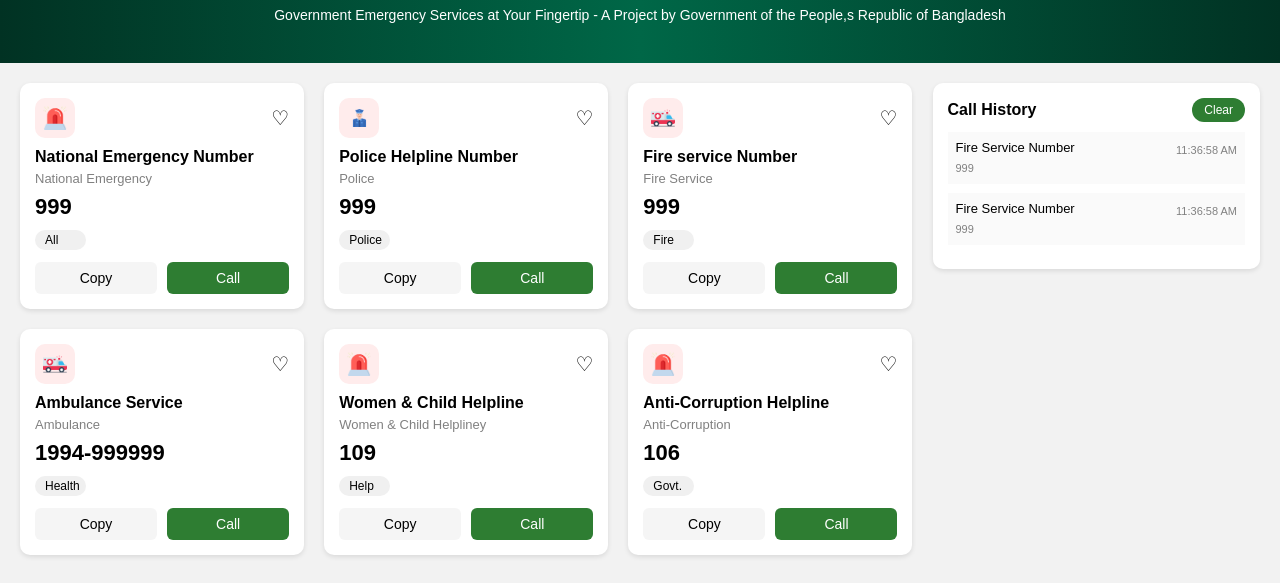
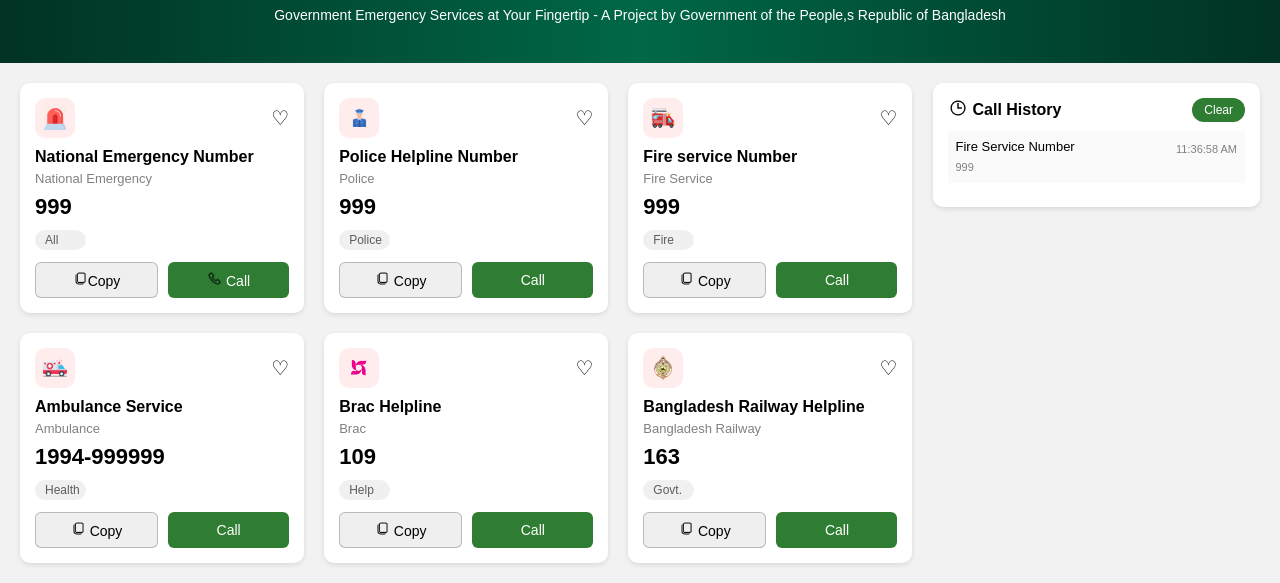
Before and after one commit to Tahsin-labs/assignment-js, a plain HTML site: page index.html in a window 1280 px wide. Shown: the part 246-829 px from the top of the page. Drawn offline with Linux system fonts and the light colour scheme.

Commit message:
all done

```diff
--- a/index.html
+++ b/index.html
@@ -47,8 +47,8 @@
         <div class="number">999</div>
         <div class="tag">All</div>
         <div class="card-footer">
-          <button class="btn-light"> Copy</button>
-          <button class="btn-green"> Call</button>
+          <button class="btn-light"> <img class="size" src="assets/copy.png.png" alt="">Copy</button>
+          <button class="btn-green"> <img  class="size " src="assets/call.png.png" alt=""> Call</button>
         </div>
       </div>
 
@@ -63,7 +63,7 @@
         <div class="number">999</div>
         <div class="tag">Police</div>
         <div class="card-footer">
-          <button class="btn-light"> Copy</button>
+          <button class="btn-light">  <img class="size" src="assets/copy.png.png" alt=""> Copy</button>
           <button class="btn-green"> Call</button>
         </div>
       </div>
@@ -72,7 +72,7 @@
 
       <div class="card">
         <div class="card-header">
-          <img src="assets/ambulance.png" alt="icon">
+          <img src="assets/fire-service.png" alt="icon">
           <span>♡</span>
         </div>
         <h3>Fire service Number</h3>
@@ -80,7 +80,7 @@
         <div class="number">999</div>
         <div class="tag">Fire</div>
         <div class="card-footer">
-          <button class="btn-light"> Copy</button>
+          <button class="btn-light">  <img class="size" src="assets/copy.png.png" alt=""> Copy</button>
           <button class="btn-green"> Call</button>
         </div>
       </div>
@@ -96,7 +96,7 @@
         <div class="number">1994-999999</div>
         <div class="tag">Health</div>
         <div class="card-footer">
-          <button class="btn-light"> Copy</button>
+          <button class="btn-light">  <img class="size" src="assets/copy.png.png" alt=""> Copy</button>
           <button class="btn-green"> Call</button>
         </div>
       </div>
@@ -104,15 +104,15 @@
 
       <div class="card">
         <div class="card-header">
-          <img src="assets/emergency.png" alt="icon">
+          <img src="assets/brac.png" alt="icon">
           <span>♡</span>
         </div>
-        <h3>Women & Child Helpline</h3>
-        <p>Women & Child Helpliney</p>
+        <h3>Brac Helpline</h3>
+        <p>Brac</p>
         <div class="number">109</div>
         <div class="tag">Help</div>
         <div class="card-footer">
-          <button class="btn-light"> Copy</button>
+          <button class="btn-light">  <img class="size" src="assets/copy.png.png" alt=""> Copy</button>
           <button class="btn-green"> Call</button>
         </div>
       </div>
@@ -120,15 +120,15 @@
 
       <div class="card">
         <div class="card-header">
-          <img src="assets/emergency.png" alt="icon">
+          <img src="assets/Bangladesh-Railway.png" alt="icon">
           <span>♡</span>
         </div>
-        <h3>Anti-Corruption Helpline</h3>
-        <p>Anti-Corruption</p>
-        <div class="number">106</div>
+        <h3>Bangladesh Railway Helpline</h3>
+        <p>Bangladesh Railway</p>
+        <div class="number">163</div>
         <div class="tag">Govt.</div>
         <div class="card-footer">
-          <button class="btn-light"> Copy</button>
+          <button class="btn-light">  <img class="size" src="assets/copy.png.png" alt=""> Copy</button>
           <button class="btn-green"> Call</button>
         </div>
       </div>
@@ -138,20 +138,14 @@
 
     <!-- history -->
     <div class="sidebar">
-      <h3>Call History <button class="clear-btn">Clear</button></h3>
+      <div class="hisIcon">
+      <div class=" flex">
+          <img class="small" src="assets/time.png.png" alt="">
+          <h3> Call History </h3>
+      </div>
+       <button class="clear-btn">Clear</button>
 
-      <div class="history-item">
-        <div>
-             <p>Fire Service Number</p>
-             <span>999</span>
-        </div>
-        <div>
-            <span>11:36:58 AM</span>
-        </div>
       </div>
-
-
-
       <div class="history-item">
         <div>
              <p>Fire Service Number</p>
@@ -165,6 +159,10 @@
 
 
 
+
+
+
+
        <script src="all.js"></script>
 </body>
 </html>
--- a/style.css
+++ b/style.css
@@ -31,6 +31,11 @@
     .img{
         height: 17px;
     }
+    .size{
+      width: 15px;
+
+    }
+
 
     .navbar-left h2 {
       color: #0b421b;
@@ -135,6 +140,7 @@
       cursor: pointer;
     }
 
+
     .card h3 {
       margin: 10px 0 5px;
       font-size: 16px;
@@ -160,6 +166,7 @@
       border-radius: 12px;
       background: #f0f0f0;
       margin-bottom: 12px;
+      color: #5c5c5c;
     }
 
     .card-footer {
@@ -171,19 +178,21 @@
     .card-footer button {
       flex: 1;
       padding: 8px;
-      border: none;
       border-radius: 6px;
       cursor: pointer;
       font-size: 14px;
     }
 
     .btn-light {
-      background: #f5f5f5;
+      background-color: none;
+      border: 1px solid #5c5c5c5d;
+
     }
 
     .btn-green {
       background: #2e7d32;
       color: #fff;
+      border: none;
     }
 
     /* Sidebar */
@@ -212,6 +221,7 @@
       border-radius: 12px;
       cursor: pointer;
       font-size: 12px;
+      margin-bottom: 9px;
     }
 
     .history-item {
@@ -223,6 +233,18 @@
       border-radius: 7px red;
       display: flex;
       justify-content: space-between;
+    }
+    .hisIcon{
+      display: flex;
+      justify-content: space-between;
+
+    }
+    .flex{
+      display: flex;
+      gap: 5px;
+    }
+    .small{
+      height: 20px;
     }
 
     .history-item:last-child {
@@ -252,5 +274,14 @@
        .sidebar h3 {
       font-size: 12px;
     }
+     .clear-btn {
+      padding: 1px 5px;
+      width: 40px;
+      height: 23px;
+      font-size: 9px;
+    }
+        .sidebar h3 {
+      display: none;
+    }
 
 }
```
Also changed, not shown: assets/icons8-love-30.png (added).
